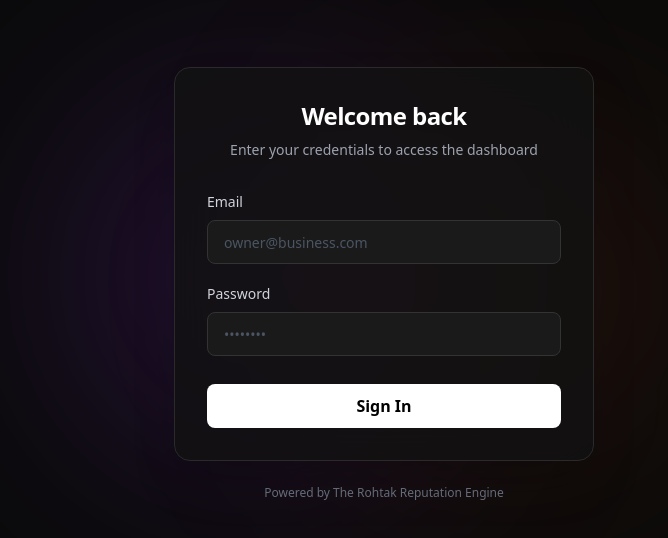
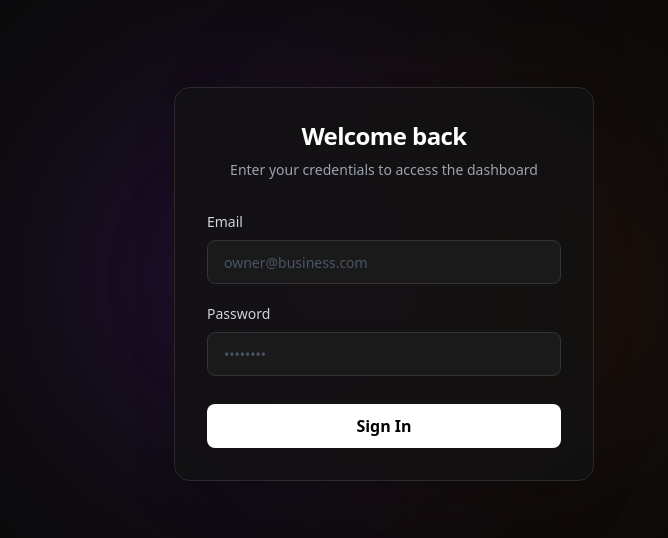
Before and after one commit to aayushgarg903/Review-System, a Next.js app: page /admin/login in a window 1280 px wide. Shown: the part 116-654 px from the top of the page, without its empty margins (256-924 px from the left). Built offline with nearby package versions, Linux system fonts and the light colour scheme.

Commit message:
feat: remove hardcoded operator name in login page

```diff
--- a/app/admin/login/page.tsx
+++ b/app/admin/login/page.tsx
@@ -2,6 +2,7 @@
 
 import { useState } from 'react'
 import { login } from './actions'
+import { SITE_CONFIG } from '@/lib/site-config'
 
 export default function LoginPage() {
   const [error, setError] = useState<string | null>(null)
@@ -89,9 +90,11 @@
         </div>
 
         {/* Footer text */}
-        <p className="text-center text-xs text-gray-500 mt-6">
-          Powered by The Rohtak Reputation Engine
-        </p>
+        {SITE_CONFIG.operatorName !== 'REPLACE_ME' && (
+          <p className="text-center text-xs text-gray-500 mt-6">
+            Powered by {SITE_CONFIG.operatorName}
+          </p>
+        )}
       </div>
     </main>
   )
```
